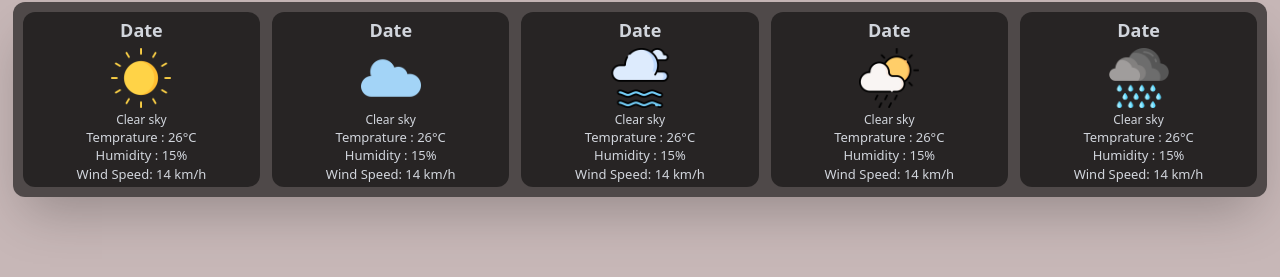
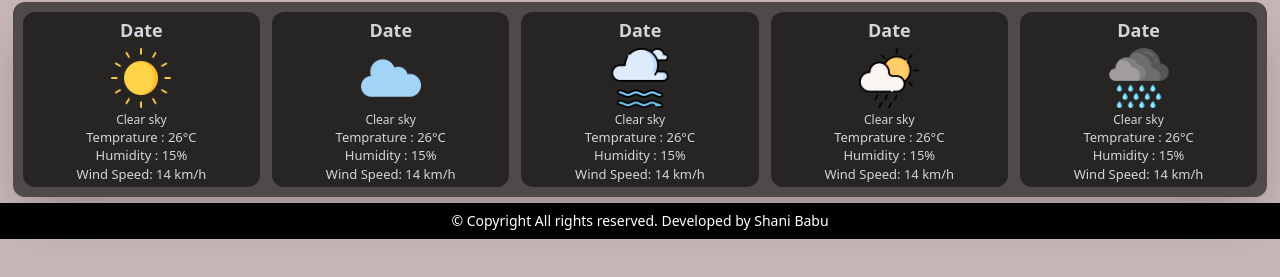
Before and after one commit to Shanisinghh/Weather-Application, a website: page index.html in a window 1280 px wide. Shown: the part 413-690 px from the top of the page. Drawn offline with Linux system fonts and the light colour scheme.

Commit message:
footer added

```diff
--- a/index.html
+++ b/index.html
@@ -6,8 +6,8 @@
     <title>Weather App</title>
     <link href="src/output.css" rel="stylesheet" />
   </head>
-  <body class="background bg-[#c7b7b7]" id="header">
-    <div class="h-[97vh]">
+  <body class="background bg-[#c7b7b7] " id="header">
+    <div class=" h-[97vh]">
       <div>
         <h1 class="text-4xl md:text-5xl font-bold text-center my-6">
           Weather Application
@@ -152,7 +152,11 @@
 
         </div>
       </div>
+        <footer class="text-center mt-1.5 items-center flex h-9 justify-center bg-black text-white text-sm">
+        <p class=" "> © Copyright All rights reserved. Developed by Shani Babu</p>
+        </footer>
     </div>
+
 
     <script src="index.js"></script>
   </body>
```
Also changed, not shown: src/output.css.
